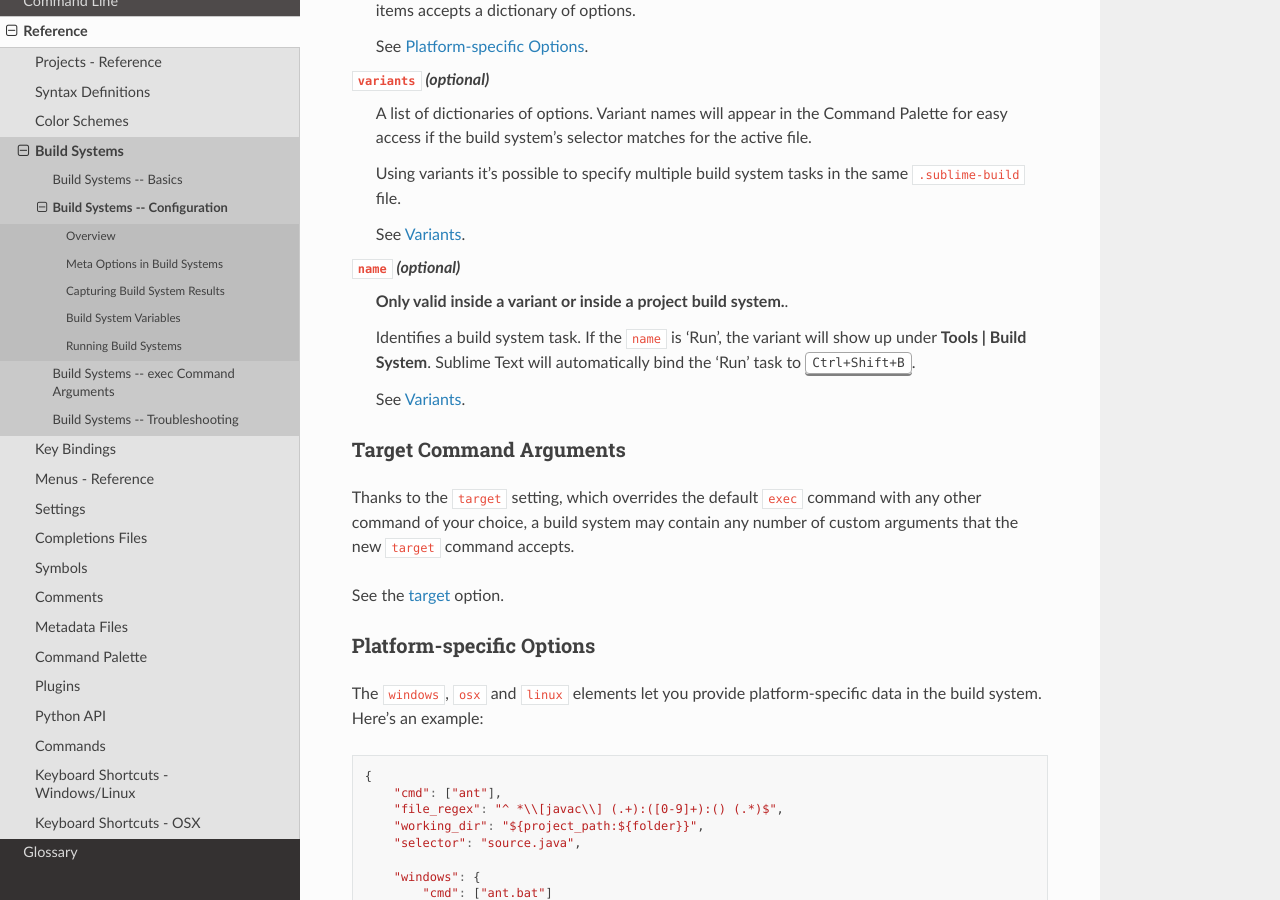
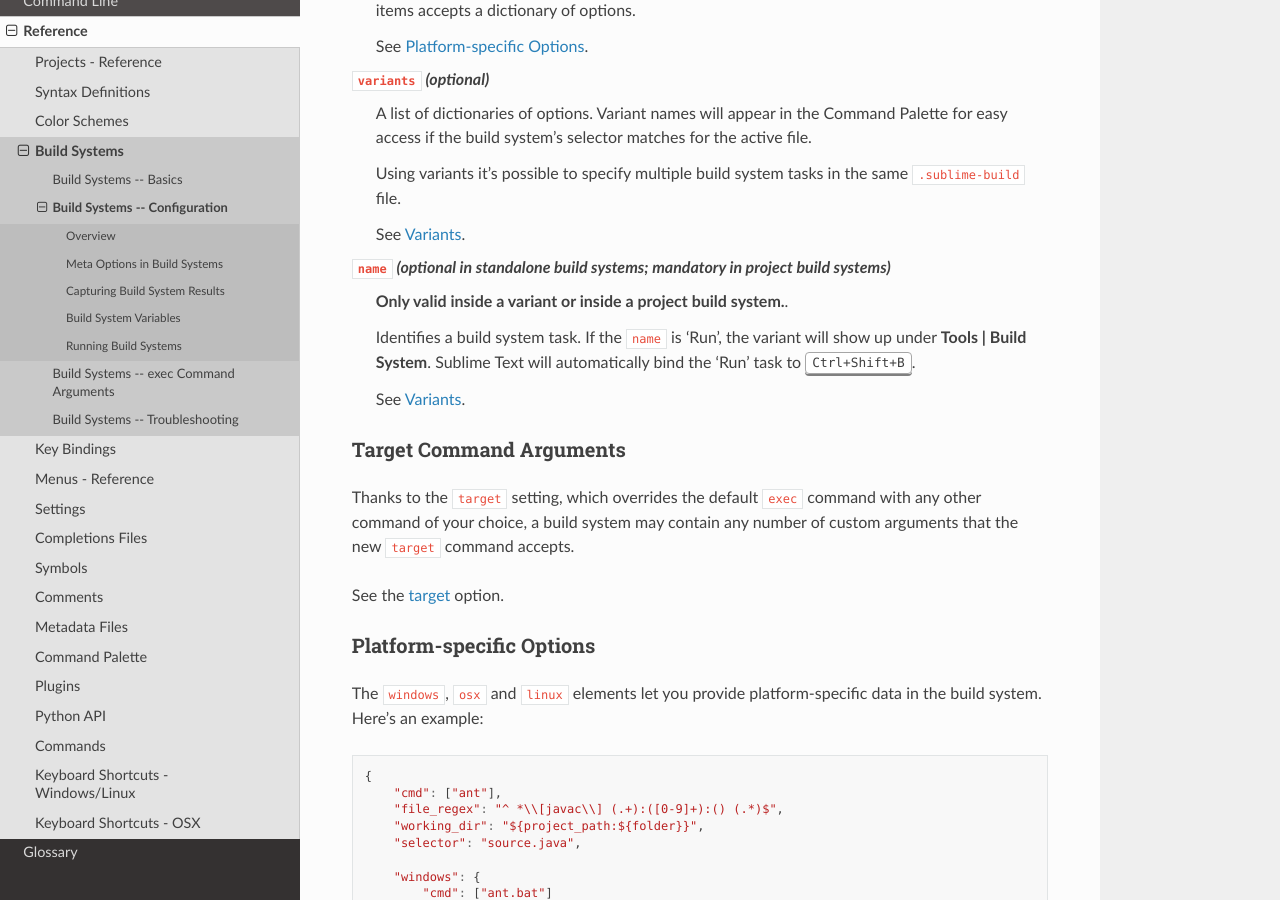
Before and after one commit to guillermooo/sublime-undocs, a Sphinx documentation site: the page built from source/reference/build_systems/configuration.rst, in a window 1280 px wide and 900 px high, scrolled down 1062 px. Built offline with Sphinx 7.4.7 and the Read the Docs theme 2.0.0, drawn with Linux system fonts in a browser that asks for light colours.

Commit message:
Clarify that ``name`` is mandatory in project build systems

```diff
--- a/source/reference/build_systems/configuration.rst
+++ b/source/reference/build_systems/configuration.rst
@@ -83,7 +83,7 @@ receive any of these options.
 
     See Variants_.
 
-``name`` *(optional)*
+``name`` *(optional in standalone build systems; mandatory in project build systems)*
     **Only valid inside a variant or inside a project build system.**.
 
     Identifies a build system task.
```
